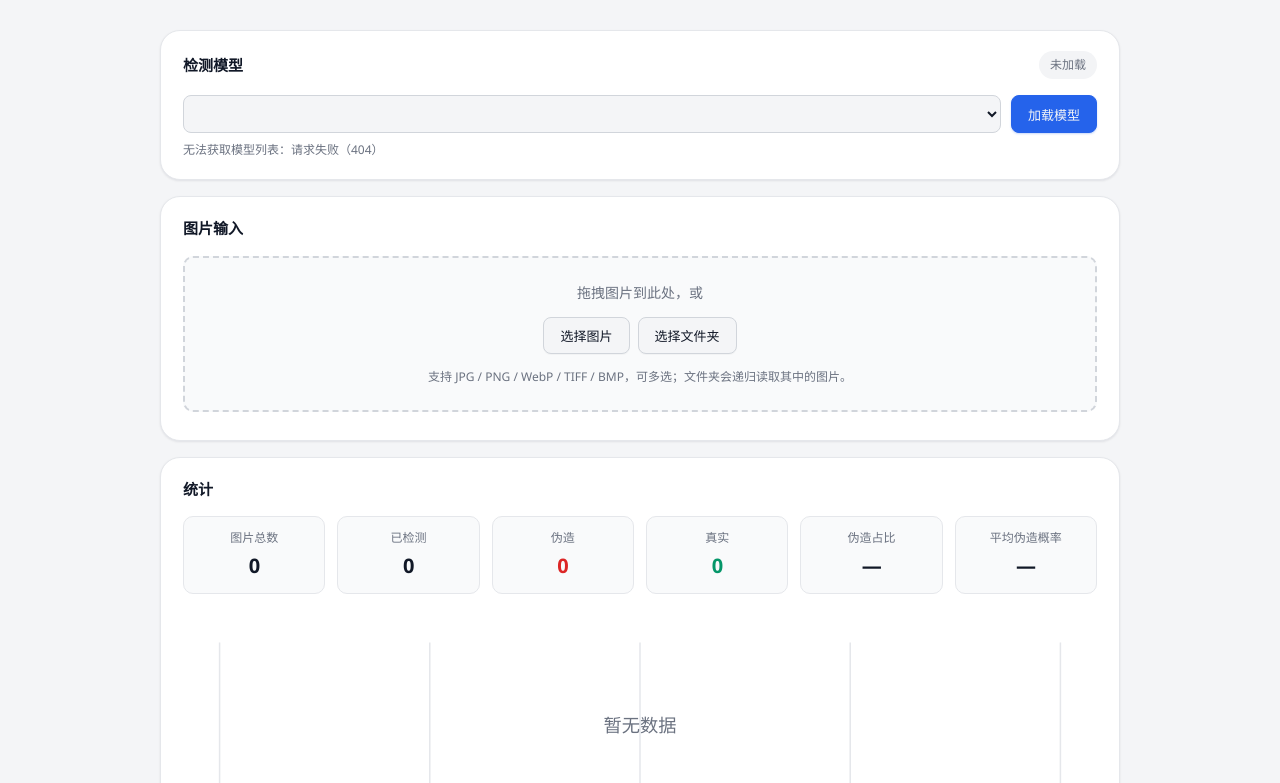
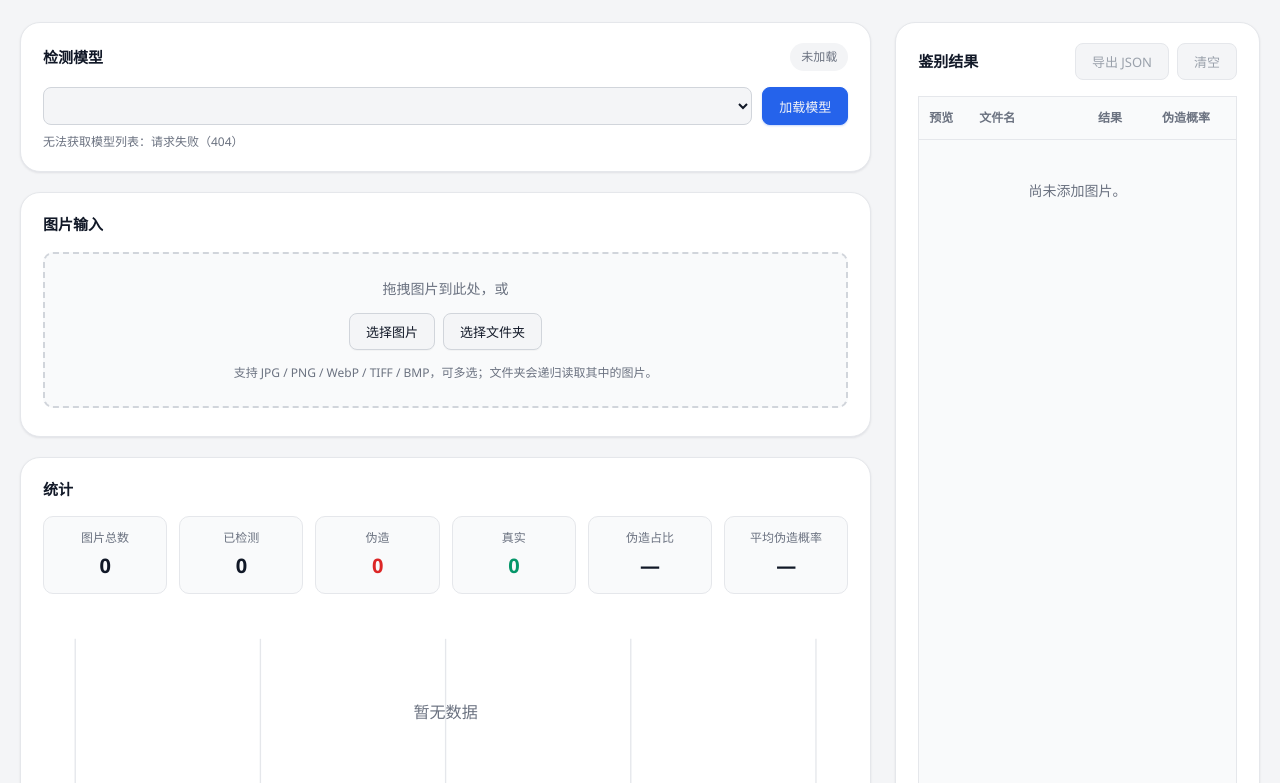
Before and after one commit to Lukas-VI/AIGC_Detection_System, a website: page public/index.html in a window 1280 px wide. Shown: the part 69-852 px from the top of the page. Drawn offline with Linux system fonts and the light colour scheme; no server answers.

Commit message:
new grid layout and 响应式

```diff
--- a/public/index.html
+++ b/public/index.html
@@ -29,7 +29,8 @@
     </div>
   </header>
 
-  <main class="wrap">
+  <main class="wrap layout-grid">
+    <div class="col-left">
       <!-- 模型选择与加载 -->
       <section class="panel">
         <div class="panel-head">
@@ -88,9 +89,10 @@
           <div id="histogram" class="histogram"></div>
         </div>
       </section>
-
+    </div>
+    <div class="col-right">
       <!-- 结果 -->
-    <section class="panel">
+      <section class="panel panel-results">
         <div class="panel-head">
           <h2>鉴别结果</h2>
           <div class="actions">
@@ -141,6 +143,7 @@
           </div>
         </div>
       </section>
+    </div>
   </main>
 
   <footer class="page-footer wrap">
--- a/public/styles.css
+++ b/public/styles.css
@@ -134,7 +134,7 @@ body {
 }
 
 .wrap {
-  width: min(960px, calc(100% - 40px));
+  width: min(1360px, calc(100% - 40px));
   margin: 0 auto;
 }
 
@@ -160,12 +160,34 @@ main {
   padding-bottom: 8px;
 }
 
+/* ===== 新布局：双列网格 ===== */
+.layout-grid {
+  display: grid;
+  grid-template-columns: 7fr 3fr;
+  gap: 20px;
+  align-items: start; /* 防止左右列高度互相拉伸 */
+  padding-top: 24px;
+  padding-bottom: 40px;
+}
+
+/* 左列容器 */
+.col-left {
+  display: flex;
+  flex-direction: column;
+  gap: 16px; /* 替换掉原 panel 的 margin-bottom */
+}
+
+/* 右列容器 */
+.col-right {
+  height: 100%;
+}
+
 .panel {
   background: var(--panel);
   border: 1px solid var(--border);
   border-radius: 20px;
   padding: 20px 22px;
-  margin-bottom: 16px;
+  margin-bottom: 0px;
   box-shadow: var(--shadow-sm);
 }
 
@@ -447,7 +469,7 @@ select:disabled {
   position: absolute;
   top: 0; /* 初始位置 */
   transform: translate(-50%, -30%); /* 居中并上移 */
-  background: rgba(17, 24, 39, 0.9); /* 深色半透明背景 */
+  background: var(--text); /* 深色半透明背景 */
   backdrop-filter: blur(4px); /* 毛玻璃效果 */
   color: #fff;
   padding: 6px 14px;
@@ -546,6 +568,44 @@ select:disabled {
   font-size: 10px;
   white-space: nowrap;
 } */
+
+/* ===== 右侧结果面板特调 ===== */
+.panel-results {
+  display: flex;
+  flex-direction: column;
+  /* 固定高度：屏幕高度减去 TopBar 和上下边距 */
+  height: calc(100vh - 120px);
+  min-height: 500px;
+  position: sticky;
+  top: 88px; /* 滚动时吸附在 TopBar 下方（TopBar 约 64px 高） */
+}
+
+/* 确保 table-wrap 在右侧面板里能撑满剩余空间 */
+.panel-results .table-wrap {
+  flex: 1;
+  min-height: 0; /* 必须加，否则 Flex 子项无法缩小导致溢出 */
+  max-height: none; /* 取消原来的 max-height: 540px */
+  display: flex;
+  flex-direction: column;
+}
+
+/* 右侧表格列宽微调，因为空间变窄了 */
+.panel-results .col-thumb { width: 48px; }
+.panel-results .col-verdict { width: 64px; }
+.panel-results .col-prob { width: 76px; }
+.panel-results .col-time { width: 70px; }
+.panel-results .col-state { width: 60px; }
+.panel-results .filename { max-width: none; } /* 让文字自适应 */
+
+.filename {
+  max-width: 0; /* 👈 最关键的一行：告诉浏览器不要根据内容撑开宽度 */
+  overflow: hidden;
+  text-overflow: ellipsis;
+  white-space: nowrap;
+  color: var(--text);
+  /* 给文件名和预览图之间加一点间距，看起来不拥挤 */
+  padding-left: 12px;
+}
 
 /* 1. 外层容器：只做边框和圆角，不滚动 */
 .table-wrap {
@@ -680,17 +740,135 @@ tbody tr:last-child td {
   text-align: center;
 }
 
-@media (max-width: 760px) {
-  .stats {
-    grid-template-columns: repeat(3, 1fr);
+/* =========================================
+   桌面端双列布局 (>= 1025px)
+   ========================================= */
+@media (min-width: 1025px) {
+  .layout-grid {
+    display: grid;
+    align-items: stretch;
+    grid-template-columns: 7fr 3fr;
+    gap: 24px;
+    padding-top: 24px;
+    padding-bottom: 40px;
   }
 
-  .filename {
-    max-width: 180px;
+  .col-left {
+    display: flex;
+    flex-direction: column;
+    gap: 20px; /* 左侧卡片之间的间隙 */
   }
 
-  .col-time,
-  .col-state {
+    /* 👇 核心修复：阻止右列被内容撑开，并让它撑满网格高度 */
+  .col-right {
+    position: relative;
+    min-height: 0;     /* 打破默认的 min-height: auto */
+    min-width: 0;
+
+  }
+
+  /* 去除面板原有的下边距，改用父级 gap 控制 */
+  .panel {
+    margin-bottom: 0;
+  }
+
+  /* 右侧面板吸顶与独立滚动 */
+  .panel-results {
+    position: absolute;
+    inset: 0;
+    display: flex;
+    flex-direction: column;
+    overflow: hidden;  /* 防止溢出 */
+    height: 100%;
+    min-height: 0;
+  }
+
+  .panel-results .table-wrap {
+    flex: 1;
+    min-height: 0; /* Flex 子项滚动的关键 */
+    display: flex;
+    flex-direction: column;
+    overflow: hidden;
+    border-radius: var(--radius-md);
+  }
+  .panel-results .table-body {
+    flex: 1;
+    overflow-y: auto;
+    overflow-x: hidden;
+    min-height: 0;
+  }
+
+  /* 因为右侧列变窄，智能隐藏次要列，只留核心数据 */
+  .panel-results .col-time,
+  .panel-results .col-state,
+  .panel-results th:nth-child(5),
+  .panel-results th:nth-child(6),
+  .panel-results td:nth-child(5),
+  .panel-results td:nth-child(6) {
     display: none;
   }
+
+  .panel-results .col-thumb { width: 50px; }
+  .panel-results .col-verdict { width: 64px; }
+  .panel-results .col-prob { width: 76px; }
 }
+
+/* =========================================
+   移动端/平板端单列布局 (<= 1024px)
+   ========================================= */
+@media (max-width: 1024px) {
+  .layout-grid {
+    display: flex;
+    flex-direction: column;
+    align-items: stretch; /* 确保所有列在交叉轴上撑满 */
+    gap: 16px;
+    padding-top: 20px;
+    padding-bottom: 40px;
+  }
+
+  /* 强制左右两列宽度为 100%，保持一致 */
+  .col-left,
+  .col-right {
+    width: 100%;
+    min-width: 0; /* 防止内部表格过宽撑破容器 */
+  }
+
+  .col-right {
+    position: static;
+  }
+
+  /* 强制结果卡片撑满，并恢复固定高度 */
+  .panel-results {
+    width: 100%;
+    height: 600px;
+    position: static;
+  }
+
+  .panel-results .table-wrap {
+    flex: 1;
+    min-height: 0;
+  }
+
+  /* 恢复显示之前桌面端隐藏的列 */
+  .panel-results .col-time,
+  .panel-results .col-state,
+  .panel-results th:nth-child(5),
+  .panel-results th:nth-child(6),
+  .panel-results td:nth-child(5),
+  .panel-results td:nth-child(6) {
+    display: table-cell;
+  }
+}
+
+/* 针对极小屏幕（手机）的表格优化 */
+@media (max-width: 600px) {
+  .panel-results .col-time,
+  .panel-results th:nth-child(5),
+  .panel-results td:nth-child(5) {
+    display: none; /* 手机上只隐藏耗时，保留状态 */
+  }
+
+  .table-wrap {
+    border-radius: var(--radius-sm);
+  }
+}
```
Lines whose indentation alone changed are shown as unchanged.
